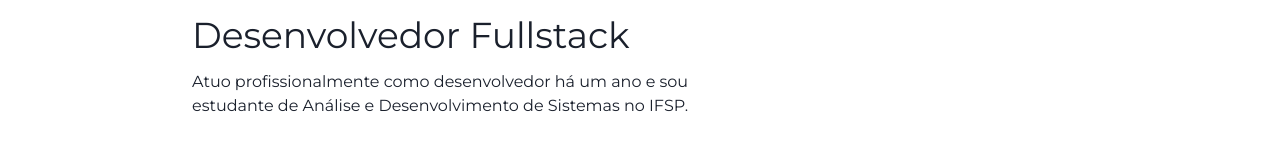
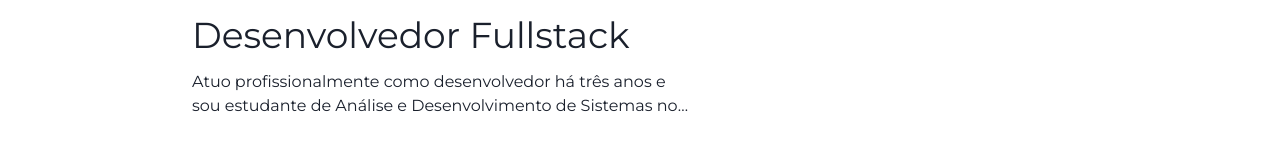
Before and after one commit to paulo-paes/site-pessoal-v2, a Next.js app: page / in a window 1280 px wide. Shown: the part 305-473 px from the top of the page. Built offline with nearby package versions, Linux system fonts and the light colour scheme.

Commit message:
feat: adjust hero description

```diff
--- a/src/components/hero.tsx
+++ b/src/components/hero.tsx
@@ -29,7 +29,7 @@ function Hero() {
             noOfLines={{ base: 5, md: 2 }}
             maxWidth={{ base: '100%', md: '500px' }}
           >
-            Atuo profissionalmente como desenvolvedor há um ano e sou estudante
+            Atuo profissionalmente como desenvolvedor há três anos e sou estudante
             de Análise e Desenvolvimento de Sistemas no IFSP.
           </Text>
         </VStack>
```
